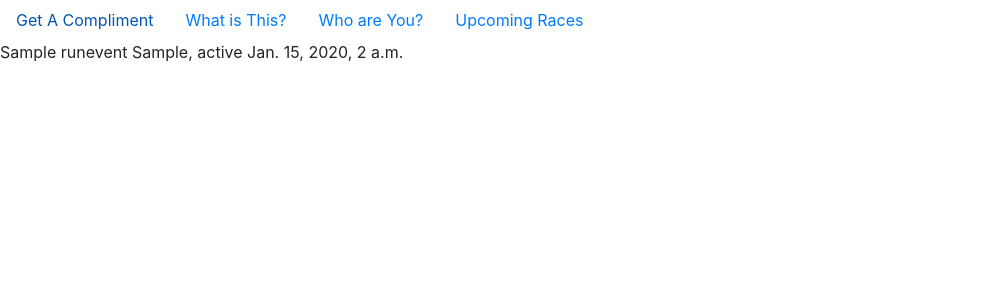
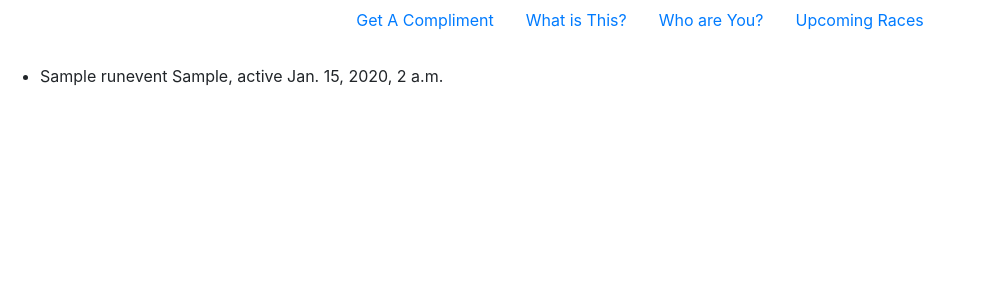
Before and after one commit to hayleycd/marathonbuddy, a Django app: template marathonbuddy/coaching/templates/coaching/upcoming_races.html in a window 1280 px wide. Shown: the top 300 px of the page, without its empty margins (0-985 px from the left). Run offline with Django 3.2, Linux system fonts and the light colour scheme; the template is opened without the code that fills it: values that come from a table or form of the project are taken from there, others are empty; tables that the repository leaves empty hold one stand-in row (values such as "Sample post"); parts of the project's set-up code (start-up, migrations or seed data) failed here and were passed over; some libraries are stand-ins or nearby versions.

Commit message:
templates

```diff
--- a/marathonbuddy/coaching/templates/coaching/frame.html
+++ b/marathonbuddy/coaching/templates/coaching/frame.html
@@ -3,7 +3,7 @@
 	<link rel="stylesheet" href="https://stackpath.bootstrapcdn.com/bootstrap/4.1.3/css/bootstrap.min.css" integrity="sha384-MCw98/SFnGE8fJT3GXwEOngsV7Zt27NXFoaoApmYm81iuXoPkFOJwJ8ERdknLPMO" crossorigin="anonymous">
 </head>
 <body>
-	<ul class="nav">
+	<ul class="nav justify-content-center">
   		<li class="nav-item">
     		<a class="nav-link" href="/try_a_text">Get A Compliment</a>
   		</li>
@@ -17,6 +17,7 @@
     		<a class="nav-link" href="/upcoming_races">Upcoming Races</a>
   		</li>
 	</ul>
+	<br>
     {% block content %}
     {% endblock %}
 </body>
--- a/marathonbuddy/coaching/templates/coaching/upcoming_races.html
+++ b/marathonbuddy/coaching/templates/coaching/upcoming_races.html
@@ -1,9 +1,8 @@
 {% extends 'coaching/frame.html' %}
 	{% block content %}
+	<ul>
 	{% for race in races %}
-		<div>
-		<p>{{ race.event_name }} {{ race.city }}, {{ race.state }} {{ race.event_date }}</p>
-		</div>
-		<br>
+		<li>{{ race.event_name }} {{ race.city }}, {{ race.state }} {{ race.event_date }}</li>
 	{% endfor %}
+	</ul>
 	{% endblock %}
```
